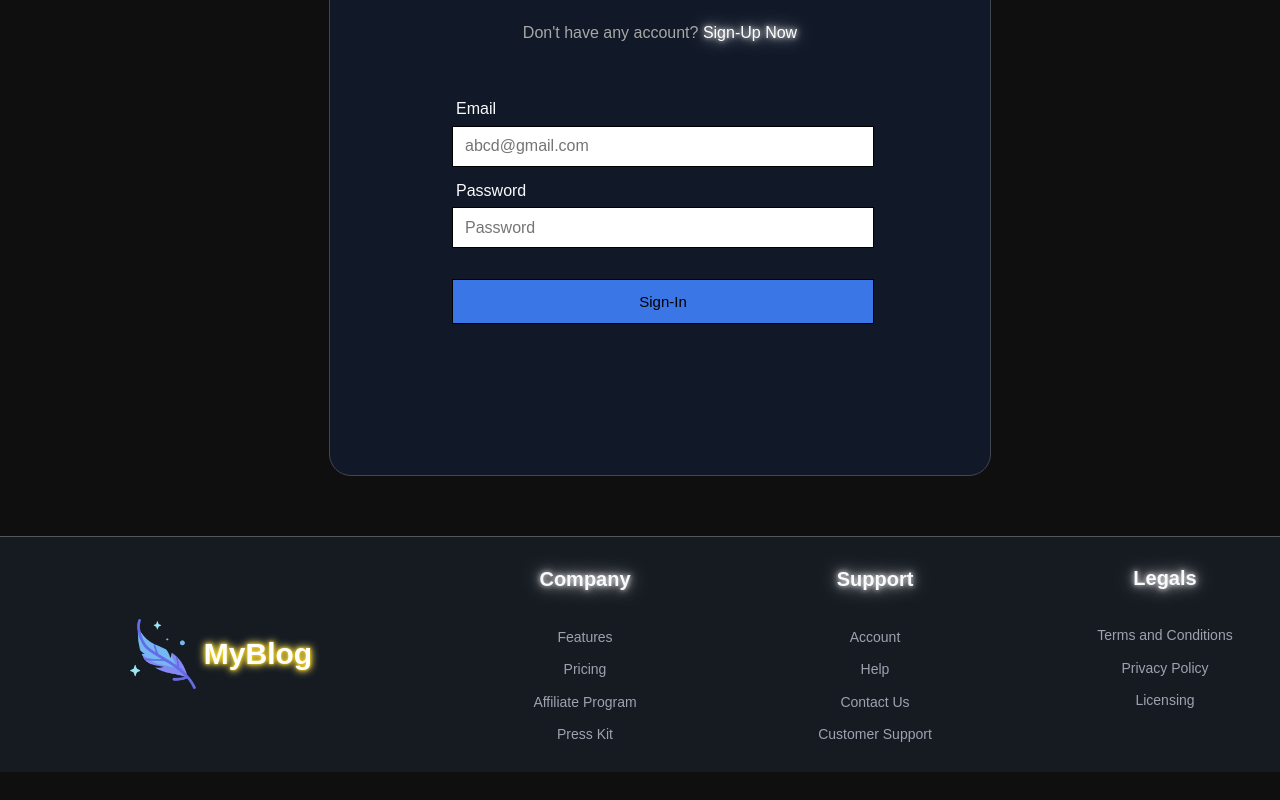
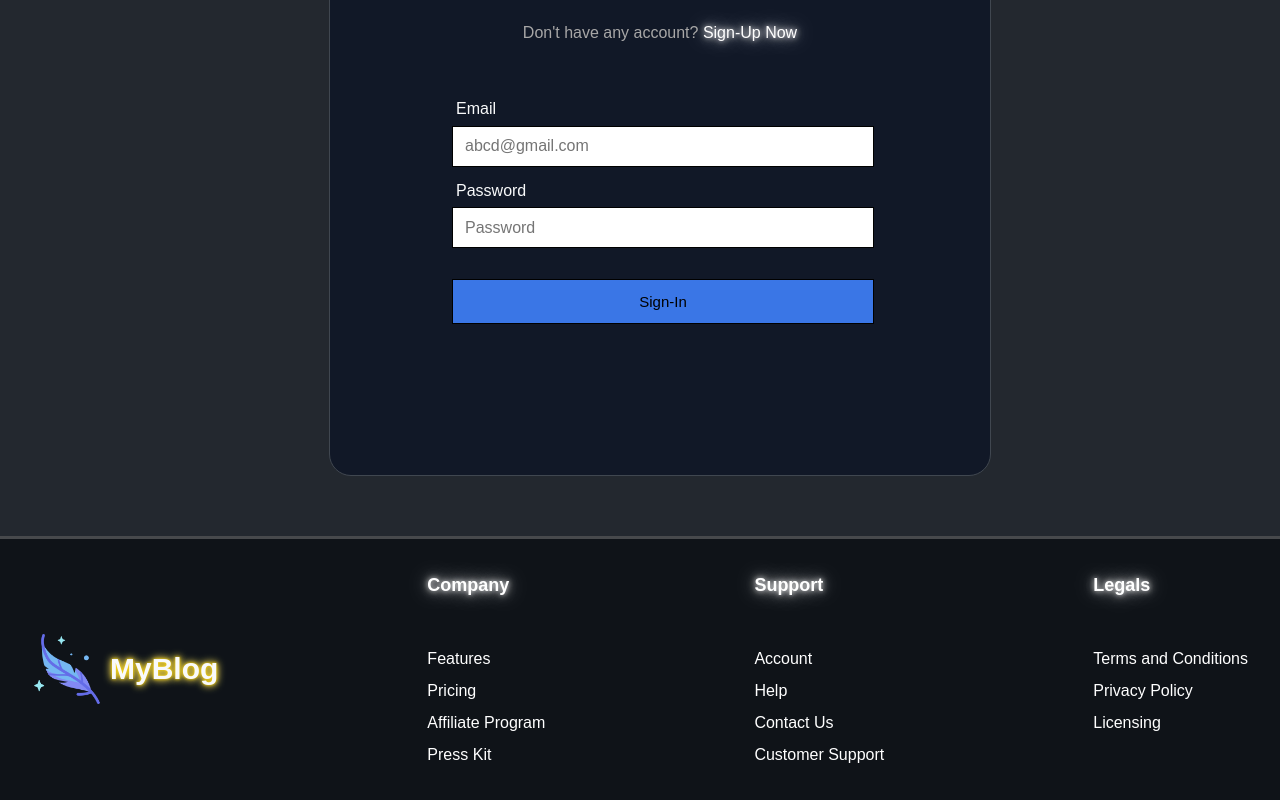
Before and after one commit to PiyushAdkar/BlogWebsite, a React (Vite) app: page /LogIn in a window 1280 px wide. Shown: the part 407-1207 px from the top of the page. Before the commit the page ends 1179 px from the top, so only its background shows below. Built offline with nearby package versions, Linux system fonts and the light colour scheme; no server answers.

Commit message:
Update project

```diff
--- a/src/App.css
+++ b/src/App.css
@@ -8,7 +8,7 @@ body {
   display: flex;
   flex-direction: column;
   min-height: 100vh;
-  background-color: #202a39;
+  background-color: #181f29;
 }
 
 #content {
@@ -26,7 +26,7 @@ body {
 {
   display: flex;
   flex-direction: column;
-  width: 100%;
+  width: 100vw;
   min-height: 100vh;
-  background-color: transparent;
+  background-color: rgb(35, 40, 47);
 }
--- a/src/Components/footer/footer.css
+++ b/src/Components/footer/footer.css
@@ -1,80 +1,81 @@
-#footer
-{
+#footer {
   display: flex;
-    flex-direction: row;
-    background-color: #161B22;
-    width: 100vw;
-    gap: 60px;
+  justify-content: space-between;
   align-items: center;
-    justify-content: space-evenly;
-    border-top: 1px solid rgba(150, 148, 148, 0.5);
-    flex-shrink: 0;
-    height: auto;
   flex-wrap: nowrap;
+  padding: 2rem;
+  background-color: rgb(15, 19, 24);
+  color: white;
+  gap: 2rem;
+  border-top: 3px solid rgb(71, 73, 76);
 }
 
-.ax
-{
+
+#footer #logo {
   display: flex;
-    flex-direction: column;
-    width: 180px;
-    height: auto;
   align-items: center;
   justify-content: center;
-    padding: 25px;
-    padding-bottom: 25px;
-    border-radius: 18px;
-    gap: 10px;
-    flex: 0 0 auto;
-    min-width: 140px;
+  gap: 0.5rem;
 }
-#logo
-{
-    display: flex;
-    flex-direction: row;
-    width: 500px;
-    padding-left: 30px;
-    justify-content: center;
-    align-items: center;
-    gap: 6px;
-}
-#logo span
-{
+
+#footer #logo span {
+  font-weight: bolder;
+  font-size: 30px;
   color: #F9FAFB;
-  font-size: 20px;
-  font-weight: 600;
-  position: relative;
-  z-index: 1;
-  text-align: center;
     text-shadow:
     0 0 3px #FFD700,
     0 0 6px #F9D423,
     0 0 10px #FFEF8B;
-}
-.ax a {
-    text-decoration: none;
-    color: #9CA3AF;
-    font-size: 14px;
-    font-weight: 400;
-    transition: color 0.3s ease, font-size 0.1s ease-out;
+  text-align: center;
 }
 
-.ax a:hover {
-    color: #FACC15;
-    font-size: 15px;
+
+#footer .ax {
+  display: flex;
+  flex-direction: column;
+  gap: 0.4rem;
 }
 
-.ax span
-{
-  color: #F9FAFB;
-  font-size: 20px;
-  font-weight: 600;
-  position: relative;
-  z-index: 1;
-  text-align: center;
+#footer .ax span {
+  font-weight: bold;
+  font-size: 18px;
+  margin-bottom: 0.5rem;
     text-shadow:
   0 0 5px rgba(255, 255, 255, 0.7),
   0 0 10px rgba(255, 255, 255, 0.7),
   0 0 20px rgba(255, 255, 255, 0.7);
-    margin-bottom: -15px;
+
 }
+
+
+#footer .ax a {
+  color: white;
+  text-decoration: none;
+  transition: all 0.17s ease-in-out;
+}
+
+#footer .ax a:hover {
+  color: #ffcb3a;
+  transform: scale(1.05);
+}
+
+
+@media (max-width: 768px) {
+  #footer {
+    flex-direction: column;
+    align-items: center;
+    text-align: center;
+  }
+
+  #footer .ax {
+    align-items: center;
+  }
+
+  #footer #logo {
+    flex-direction: column;
+  }
+
+  #footer #logo span {
+    font-size: 22px;
+  }
+}
--- a/src/Components/footer/footer.jsx
+++ b/src/Components/footer/footer.jsx
@@ -6,7 +6,7 @@ const Footer = ()=> {
         <div id='footer'>
             <div id='logo'>
                 <img src={logo} style={{height:"70px"}}/>
-                <span style={{fontWeight:"bolder", color:"white", fontSize:"30px"}}>MyBlog</span>
+                <span>MyBlog</span>
             </div>
             <div className='ax'>
                 <span>Company</span>
--- a/src/Components/header/header.css
+++ b/src/Components/header/header.css
@@ -5,8 +5,8 @@
     position: fixed;
     display: flex;
     flex-direction: row;
-    background-color:rgba(22, 27, 34, 0.512);
-    height: 60px;
+    background-color:rgba(22, 27, 34, 0.7);
+    height: 75px;
     width: 100%;
     justify-content: space-between;
     align-items: center;
```
Lines whose indentation alone changed are shown as unchanged.
